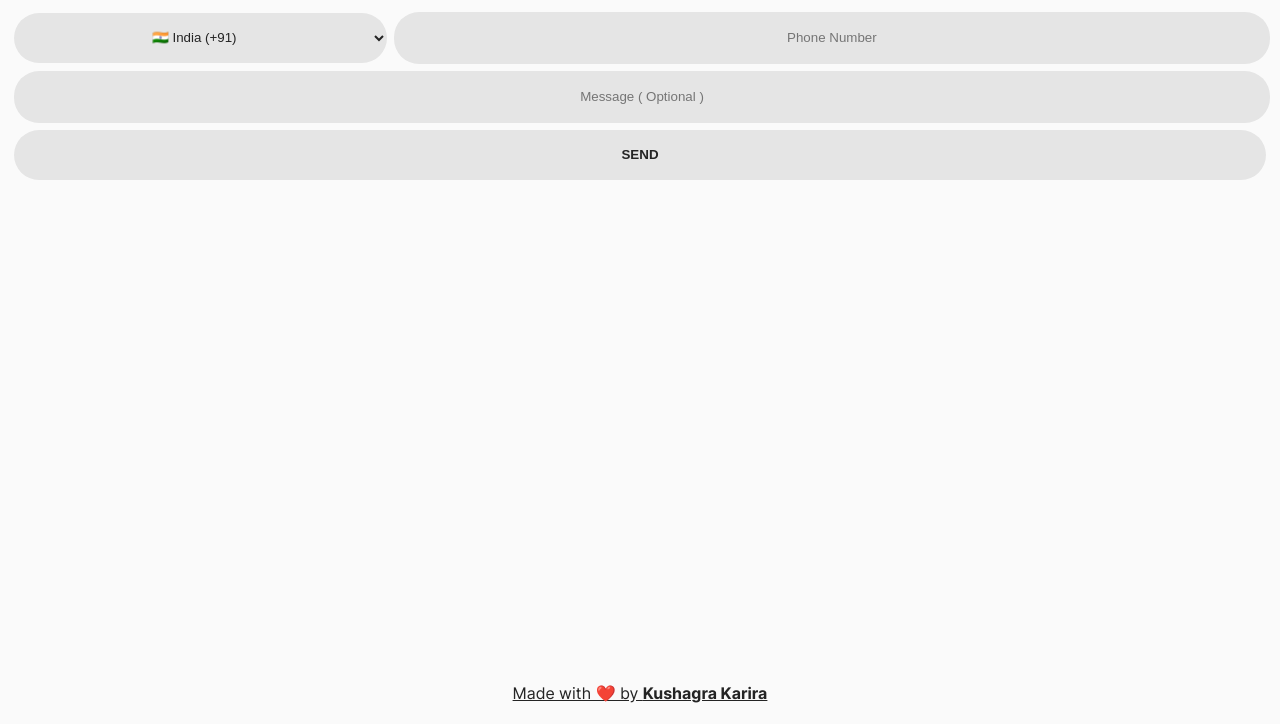
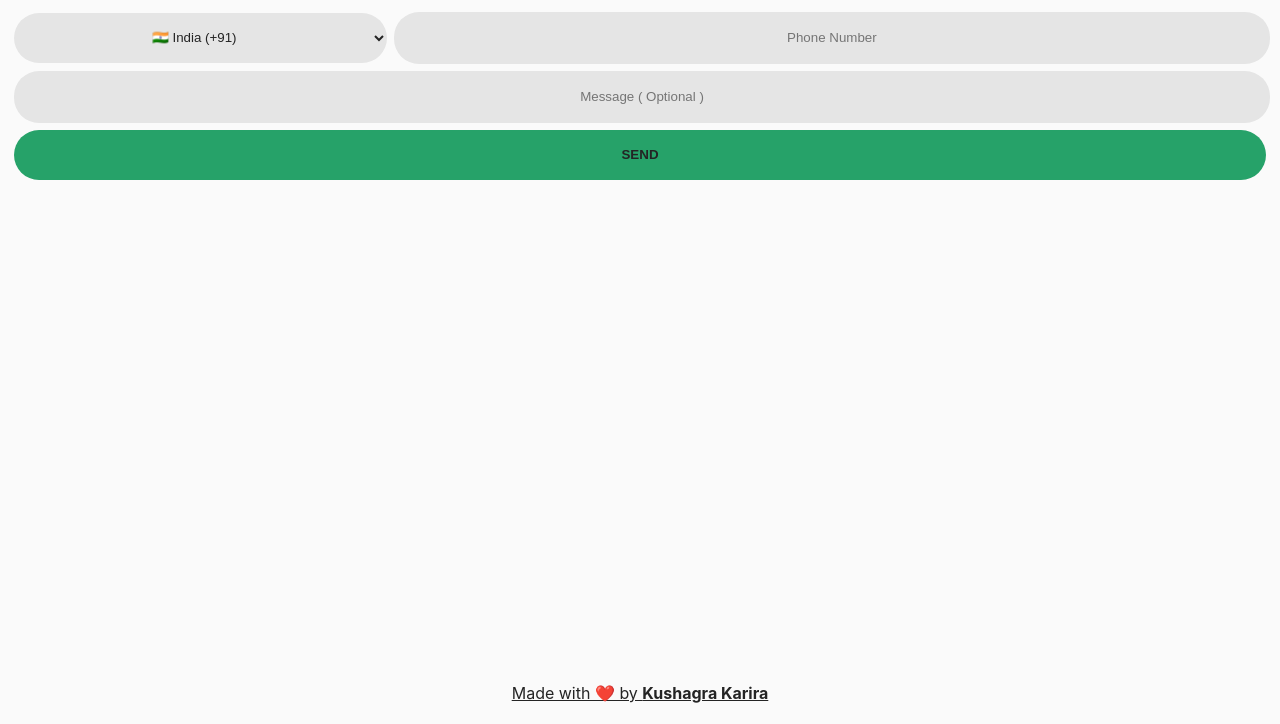
Before and after one commit to KushagraKarira/ChatLinker, a plain HTML site: page index.html in a window 1280 px wide. Shown: the part 76-800 px from the top of the page. Drawn offline with Linux system fonts and the light colour scheme.

Commit message:
change button color

```diff
--- a/index.html
+++ b/index.html
@@ -15,35 +15,25 @@
 		<title>ChatLinker</title>
 	</head>
 	<style>
-		:root { font-family: "Inter", sans-serif; }
-		@supports (font-variation-settings: normal) {:root { font-family: "InterVar", sans-serif; font-optical-sizing: auto; }}
-		@font-face {font-family: "InterVar";font-weight: 100 900;font-display: swap;font-style: normal;
-		src: url("Inter.var.woff2") format("woff2-variations"),url("Inter.var.woff2") format("woff2");
-		src: url("Inter.var.woff2") format("woff2") tech("variations");
-		}
-		@font-face {
-		font-family: "InterVar";
-		font-weight: 100 900;
-		font-display: swap;
-		font-style: italic;
-		src: url("Inter-Italic.var.woff2") format("woff2-variations"), url("Inter-Italic.var.woff2") format("woff2");
-		src: url("Inter-Italic.var.woff2") format("woff2") tech("variations");
-		}
-
+:root{font-family:"Inter",sans-serif}
+@font-face{font-family:"InterVar";font-weight:100 900;font-display:swap;font-style:normal;src:url(Inter.var.woff2) format("woff2-variations"),url(Inter.var.woff2) format("woff2");src:url(Inter.var.woff2) format("woff2") tech(variations)}
+@font-face{font-family:"InterVar";font-weight:100 900;font-display:swap;font-style:italic;src:url(Inter-Italic.var.woff2) format("woff2-variations"),url(Inter-Italic.var.woff2) format("woff2");src:url(Inter-Italic.var.woff2) format("woff2") tech(variations)}
 body{background-color:#FAFAFA}
 .text,a:active,a:link,a:visited,body,svg{color:#242424}
 table{width:100%;text-align:center;border-spacing:5px 5px}
-		h1{text-align:center;}
-		p{text-align:center;}
+h1{text-align:center}
+p{text-align:center}
 .header{top:0;position:fixed;left:-5px;padding:5px;width:100%;text-align:center}
 .footer{bottom:0;position:fixed;left:-5px;padding:5px;width:100%;text-align:center}
-		select,button,input{text-align:center;background-color:#E5E5E5;color:#242424;height:100%;width:100%;height:50px;border-radius:25px;border: 0 !important;box-shadow: none;}
+select,input{text-align:center;background-color:#E5E5E5;color:#242424;height:100%;width:100%;height:50px;border-radius:25px;border:0!important;box-shadow:none}
+button{text-align:center;background-color:#26a269;color:#242424;height:100%;width:100%;height:50px;border-radius:25px;border:0!important;box-shadow:none}
 ::placeholder{text-align:center}
-
 @media (prefers-color-scheme:dark) {
 body{background-color:#242424}
 .text,a:active,a:link,a:visited,body,svg{color:#FAFAFA}
-		select,button,input{background-color:#353535;color:#FAFAFA;}}
+select,button,input{background-color:#353535;color:#FAFAFA}
+button{background-color:#8ff0a4;color:#FAFAFA}
+}
 	</style>
 	<body>
 		<script type="text/javascript">
```
Lines whose indentation alone changed are shown as unchanged.
